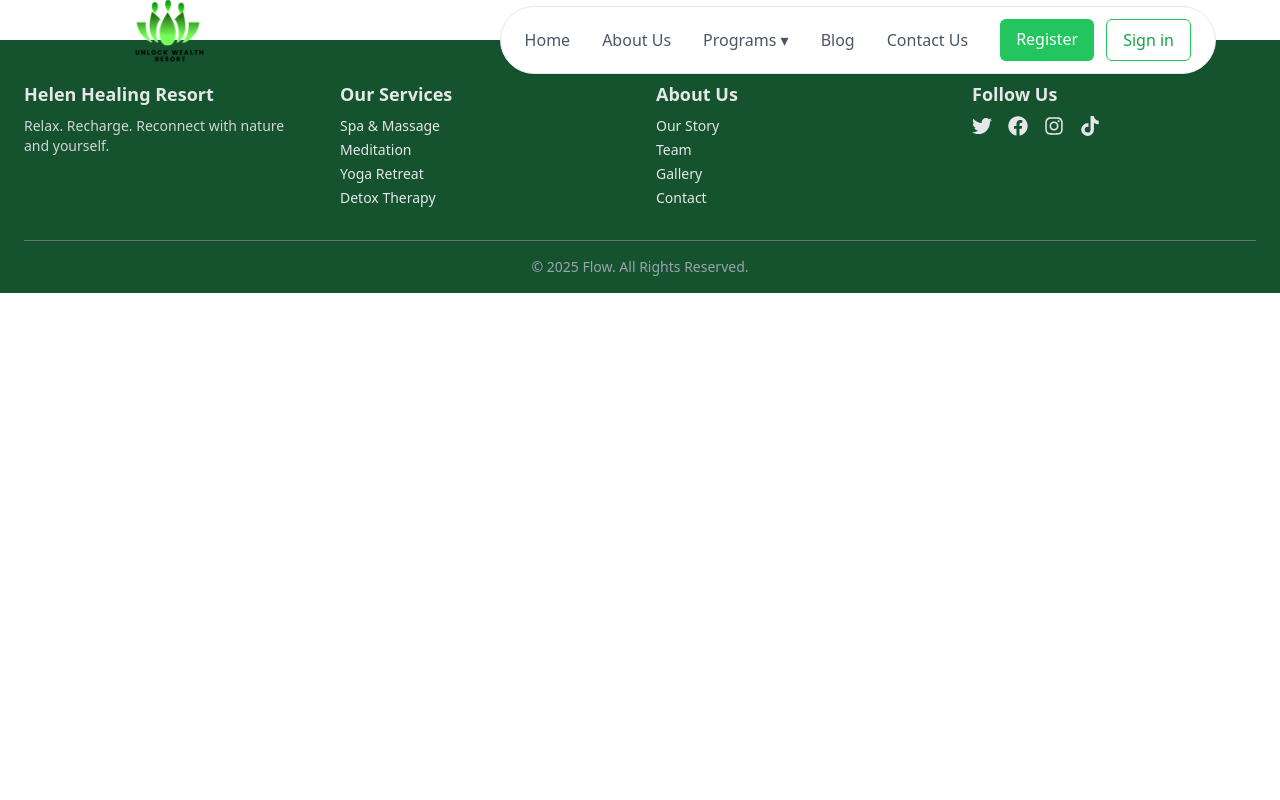
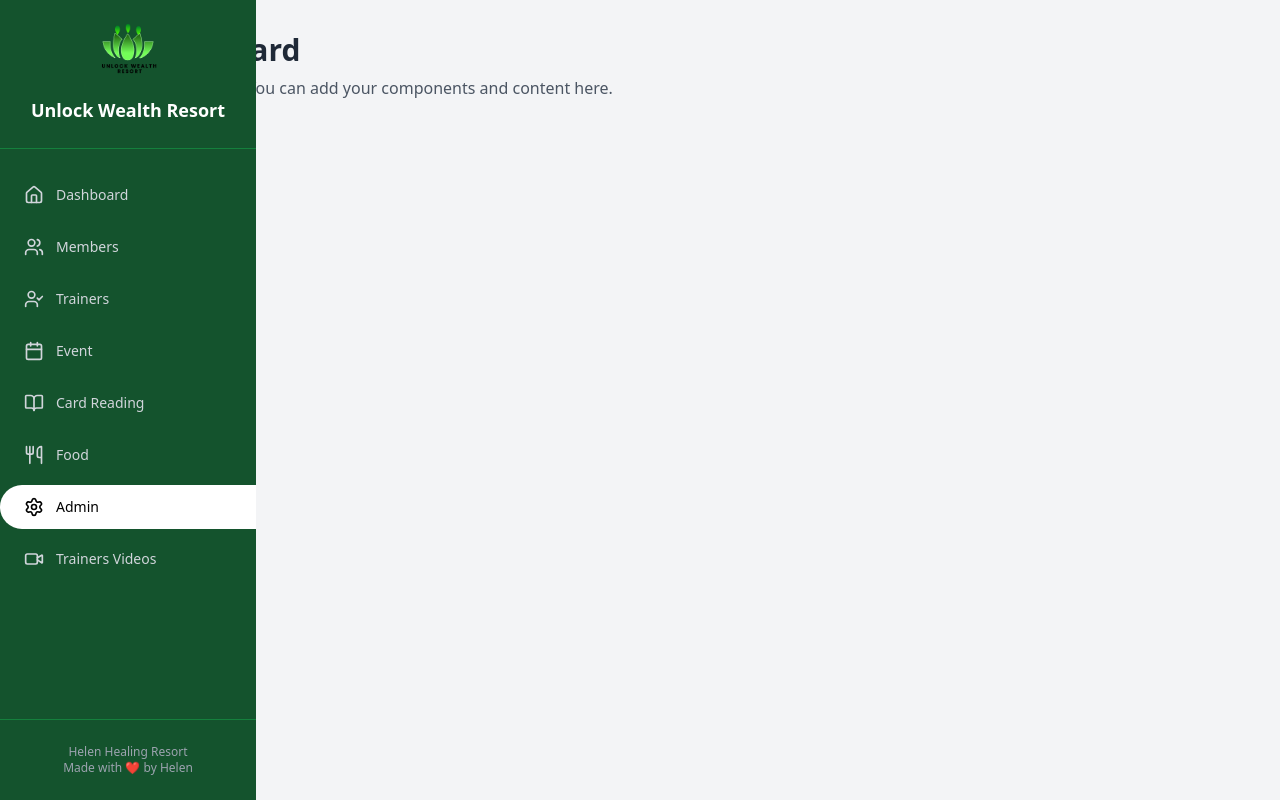
Before and after one commit to AungMinKo-tech/react_yoga_project, a React (Create React App) app: page /admin in a window 1280 px wide. Built offline with nearby package versions, Linux system fonts and the light colour scheme.

Commit message:
admin sidebar

```diff
--- a/src/App.js
+++ b/src/App.js
@@ -5,41 +5,22 @@ import './index.css';
 
 import Home from './pages/Home.jsx';
 import AboutUs from './pages/AboutUs.jsx';
-import Navbar from './components/Navbar.jsx';
-import Footer from './components/Footer.jsx';
-// import Footer from '';
-// import Program from '';
-// import ContactUs from '';
-// import Login from '';
-// import Register from '';
-
-// // User Pages
-// import UserDashboard from './#';
-// import UserProfile from './#';
-// import UserRegisterfrom './#r';
-
-// // Admin Pages
-// import AdminDashboard from '#';
-// import UserManagement from '#';
-// import AdminSettings from '#';
-
-// // Simple auth check (real app >> backend >> check )
-// const isAuthenticated = true;
-// const isAdmin = true;
+import Admin from './pages/admin/Admin.jsx';
+import MainLayout from './layouts/MainLayout.jsx';
 
 function App() {
   return (
     <Router>
-      <div className="App">
-        <Navbar /> { }
-        <Routes>
+      <Routes>
+        {/* Routes with the main Navbar and Footer */}
+        <Route element={<MainLayout />}>
           <Route path="/" element={<Home />} />
           <Route path="/about" element={<AboutUs />} />
+        </Route>
 
-
-        </Routes>
-        <Footer /> { }
-      </div>
+        {/* Admin route with its own layout */}
+        <Route path="/admin" element={<Admin />} />
+      </Routes>
     </Router>
   );
 }
--- a/src/components/Navbar.jsx
+++ b/src/components/Navbar.jsx
@@ -1,5 +1,5 @@
 import React, { useEffect, useState } from "react";
-import { Link } from "react-router-dom"; // 👈 import Link
+import { Link } from "react-router-dom";
 import { Menu, X } from "lucide-react"; // for mobile menu icons
 
 const NavigationBar = () => {
@@ -61,11 +61,11 @@ const NavigationBar = () => {
           </li>
           <li>
             <Link
-              to="/blog"
+              to="/admin"
               className="hover:text-green-600 transition-colors"
               onClick={closeMenu}
             >
-              Blog
+              Admin
             </Link>
           </li>
           <li>
--- /dev/null
+++ b/src/components/Sidebar.jsx
@@ -0,0 +1,53 @@
+import { Link, useLocation } from "react-router-dom";
+import { Home, Users, UserCheck, Calendar, BookOpen, Utensils, Settings, Video } from "lucide-react";
+
+const Sidebar = () => {
+  const location = useLocation();
+
+  const menuItems = [
+    { name: "Dashboard", path: "/", icon: <Home size={20} /> },
+    { name: "Members", path: "/members", icon: <Users size={20} /> },
+    { name: "Trainers", path: "/trainers", icon: <UserCheck size={20} /> },
+    { name: "Event", path: "/event", icon: <Calendar size={20} /> },
+    { name: "Card Reading", path: "/card", icon: <BookOpen size={20} /> },
+    { name: "Food", path: "/food", icon: <Utensils size={20} /> },
+    { name: "Admin", path: "/admin", icon: <Settings size={20} /> },
+    { name: "Trainers Videos", path: "/videos", icon: <Video size={20} /> },
+  ];
+
+  return (
+    <div className="bg-green-900 text-white w-64 min-h-screen flex flex-col justify-between fixed">
+      <div>
+        <div className="p-6 text-center border-b border-green-700">
+          <img src="/assets/logo1.png" alt="Logo" className="mx-auto mb-2 h-16 w-16" />
+          <h3 className="text-lg font-semibold text-white">Unlock Wealth Resort</h3>
+        </div>
+        <ul className="mt-6 space-y-2">
+          {menuItems.map((item) => (
+            <li key={item.name}>
+              <Link
+                to={item.path}
+                className={`flex items-center gap-3 px-6 py-3 transition-all duration-200 ${location.pathname === item.path
+                  ? "bg-white text-black rounded-l-full"
+                  : "text-gray-300 hover:bg-green-800 hover:text-white"
+                  }`}
+              >
+                {item.icon}
+                <span className="text-sm font-medium">{item.name}</span>
+              </Link>
+            </li>
+          ))}
+        </ul>
+      </div>
+
+      <div className="p-6 text-center text-xs text-gray-400 border-t border-green-700">
+        <p>Helen Healing Resort</p>
+        <p>
+          Made with <span className="text-red-500">❤️</span> by Helen
+        </p>
+      </div>
+    </div>
+  );
+};
+
+export default Sidebar;
--- /dev/null
+++ b/src/layouts/MainLayout.jsx
@@ -0,0 +1,18 @@
+import React from 'react';
+import { Outlet } from 'react-router-dom';
+import Navbar from '../components/Navbar';
+import Footer from '../components/Footer';
+
+const MainLayout = () => {
+  return (
+    <div className="App">
+      <Navbar />
+      <main>
+        <Outlet />
+      </main>
+      <Footer />
+    </div>
+  );
+};
+
+export default MainLayout;
--- /dev/null
+++ b/src/pages/admin/Admin.jsx
@@ -0,0 +1,18 @@
+// import { Route, Router, Routes } from "react-router-dom";
+import Sidebar from "../../components/Sidebar";
+
+const Admin = () => {
+  return (
+    <div className="flex min-h-screen bg-gray-100">
+      <Sidebar />
+      <main className="flex-grow p-8">
+        <h1 className="text-3xl font-bold text-gray-800">Admin Dashboard</h1>
+        <p className="mt-2 text-gray-600">
+          Welcome to the admin area. You can add your components and content here.
+        </p>
+      </main>
+    </div>
+  );
+};
+
+export default Admin;
--- /dev/null
+++ b/src/pages/admin/Dashboard.jsx
@@ -0,0 +1,37 @@
+const Dashboard = () => {
+  return (
+    <div className="p-6">
+      <h1 className="text-3xl font-bold text-green-800 mb-6">Dashboard</h1>
+
+      <div className="grid grid-cols-1 sm:grid-cols-2 lg:grid-cols-3 gap-6">
+        <div className="bg-white rounded-2xl shadow p-6">
+          <h2 className="text-xl font-semibold text-green-700">Total Members</h2>
+          <p className="text-3xl font-bold mt-2">125</p>
+        </div>
+
+        <div className="bg-white rounded-2xl shadow p-6">
+          <h2 className="text-xl font-semibold text-green-700">Upcoming Events</h2>
+          <p className="text-3xl font-bold mt-2">4</p>
+        </div>
+
+        <div className="bg-white rounded-2xl shadow p-6">
+          <h2 className="text-xl font-semibold text-green-700">Active Trainers</h2>
+          <p className="text-3xl font-bold mt-2">8</p>
+        </div>
+      </div>
+
+      <div className="mt-10 bg-white rounded-2xl shadow p-6">
+        <h2 className="text-2xl font-semibold text-green-800 mb-3">
+          Resort Updates
+        </h2>
+        <p className="text-gray-600 leading-relaxed">
+          Welcome to the Unlock Wealth Resort management system. Here, you can
+          manage members, trainers, events, and more from a single dashboard.
+          Stay tuned for upcoming features!
+        </p>
+      </div>
+    </div>
+  );
+};
+
+export default Dashboard;
```
